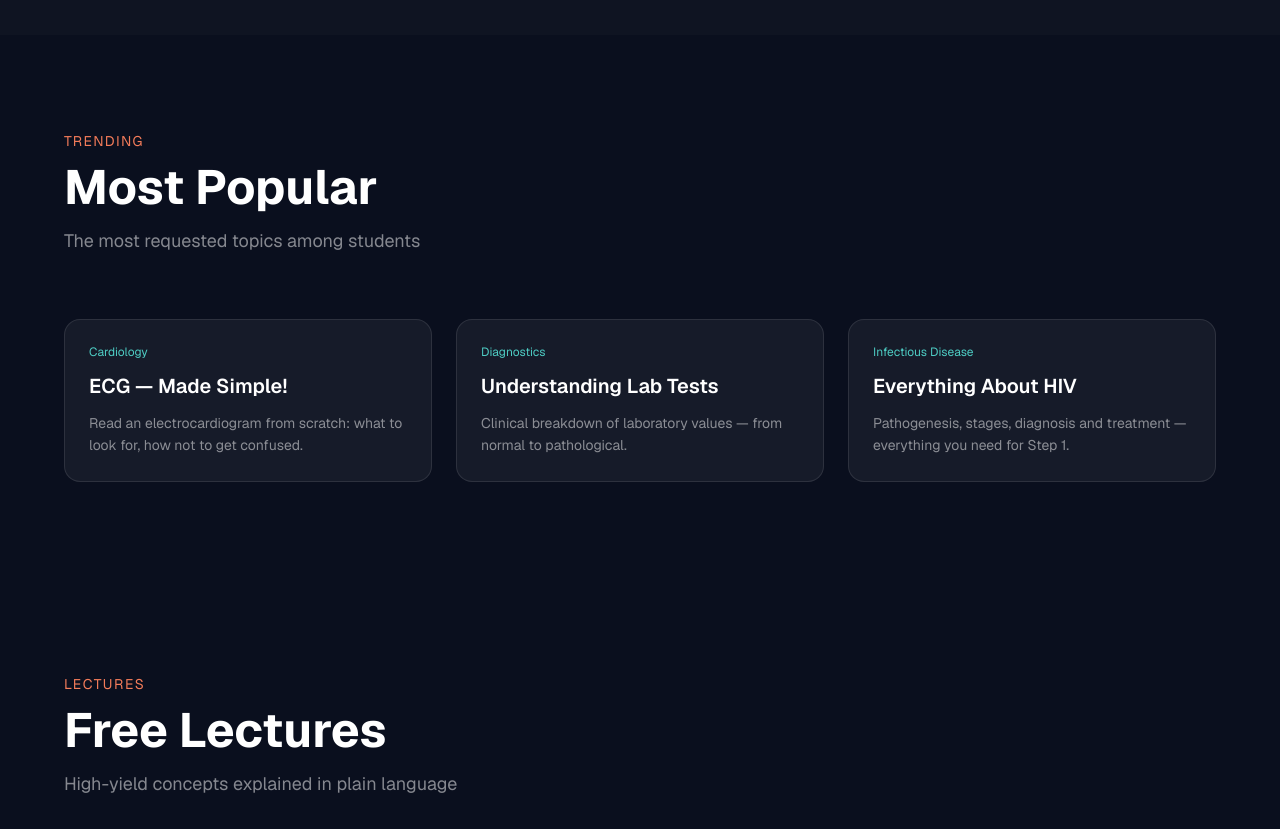
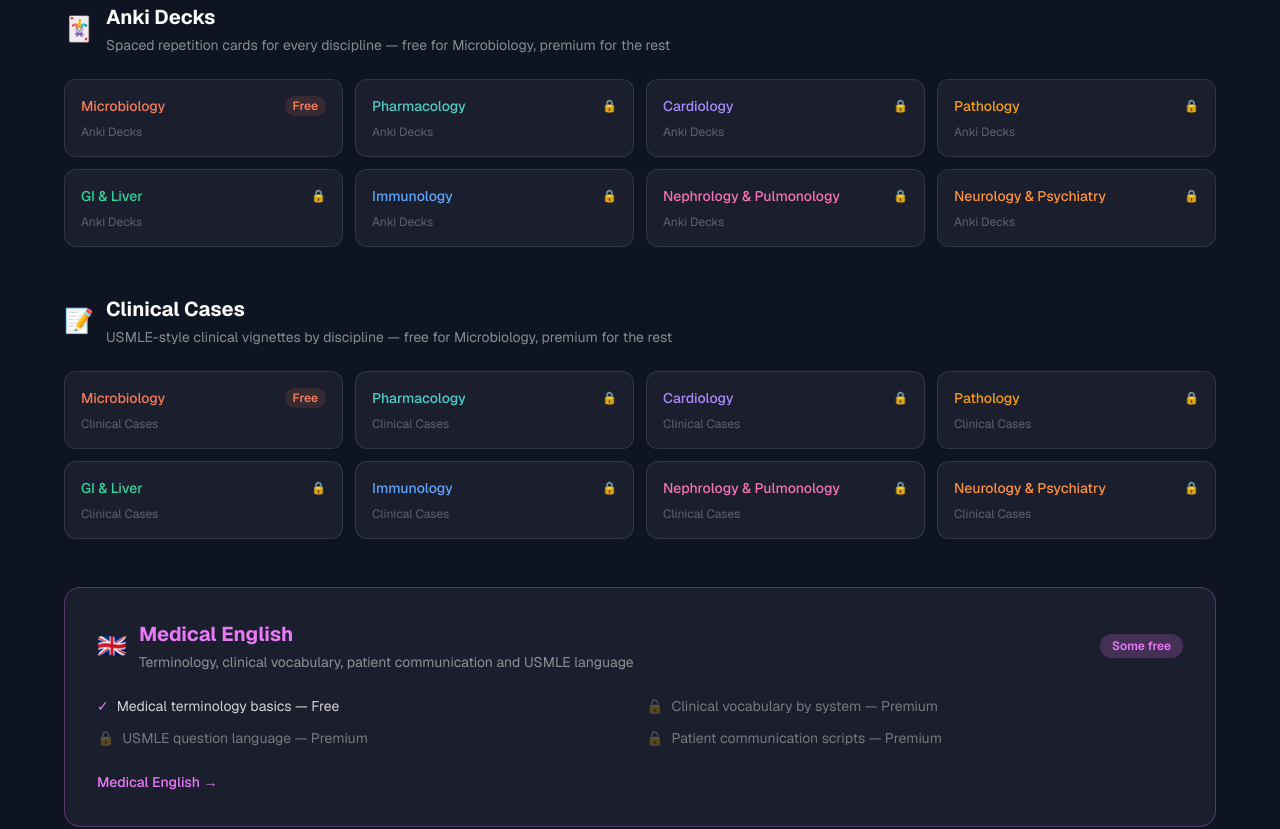
Before and after one commit to drasiiavinograd/asiiavinograd-site, a Next.js app: page /anki in a window 1280 px wide. Shown: the part 1780-2609 px from the top of the page. Built offline with nearby package versions, Linux system fonts and the light colour scheme.

Commit message:
curriculum: add anki/cases/english blocks after discipline cards

```diff
--- a/app/[locale]/page.tsx
+++ b/app/[locale]/page.tsx
@@ -44,6 +44,7 @@
 
   const aboutItems = t.raw('about.items') as {label: string, sub: string}[];
   const curriculumItems = t.raw('curriculum.items') as {title: string, topics: string, free: boolean, slug: string}[];
+  const englishFeatures = t.raw('curriculum.english_features') as string[];
   const lectureItems = t.raw('lectures.items') as {tag: string, title: string, desc: string, url: string, soon: boolean}[];
   const platforms = t.raw('connect.platforms') as {name: string, sub: string, url: string}[];
 
@@ -156,6 +157,96 @@
               );
             })}
           </div>
+
+          {/* Anki блок */}
+          <div className="mt-16">
+            <div className="flex items-center gap-3 mb-6">
+              <span className="text-2xl">🃏</span>
+              <div>
+                <h3 className="text-xl font-bold text-white">{t('curriculum.anki_title')}</h3>
+                <p className="text-white/50 text-sm mt-1">{t('curriculum.anki_desc')}</p>
+              </div>
+            </div>
+            <div className="grid sm:grid-cols-2 lg:grid-cols-4 gap-3">
+              {curriculumItems.map((item, i) => {
+                const colors = ['#f47c5a','#4ecdc4','#a78bfa','#f59e0b','#34d399','#60a5fa','#f472b6','#fb923c'];
+                const color = colors[i % colors.length];
+                return (
+                  <a key={item.slug} href={`/${item.slug}#anki`}
+                    className="bg-white/5 border border-white/10 rounded-xl p-4 hover:bg-white/8 transition-all block group">
+                    <div className="flex items-center justify-between mb-2">
+                      <span className="text-sm font-medium group-hover:text-white transition-colors" style={{ color }}>{item.title}</span>
+                      {item.free
+                        ? <span className="text-xs px-2 py-0.5 rounded-full font-semibold" style={{ backgroundColor: color + '20', color }}>{t('curriculum.free_badge')}</span>
+                        : <span className="text-xs">🔒</span>
+                      }
+                    </div>
+                    <div className="text-white/30 text-xs">{t('curriculum.anki_title')}</div>
+                  </a>
+                );
+              })}
+            </div>
+          </div>
+
+          {/* Разборы задач блок */}
+          <div className="mt-12">
+            <div className="flex items-center gap-3 mb-6">
+              <span className="text-2xl">📝</span>
+              <div>
+                <h3 className="text-xl font-bold text-white">{t('curriculum.cases_title')}</h3>
+                <p className="text-white/50 text-sm mt-1">{t('curriculum.cases_desc')}</p>
+              </div>
+            </div>
+            <div className="grid sm:grid-cols-2 lg:grid-cols-4 gap-3">
+              {curriculumItems.map((item, i) => {
+                const colors = ['#f47c5a','#4ecdc4','#a78bfa','#f59e0b','#34d399','#60a5fa','#f472b6','#fb923c'];
+                const color = colors[i % colors.length];
+                return (
+                  <a key={item.slug} href={`/${item.slug}#cases`}
+                    className="bg-white/5 border border-white/10 rounded-xl p-4 hover:bg-white/8 transition-all block group">
+                    <div className="flex items-center justify-between mb-2">
+                      <span className="text-sm font-medium group-hover:text-white transition-colors" style={{ color }}>{item.title}</span>
+                      {item.free
+                        ? <span className="text-xs px-2 py-0.5 rounded-full font-semibold" style={{ backgroundColor: color + '20', color }}>{t('curriculum.free_badge')}</span>
+                        : <span className="text-xs">🔒</span>
+                      }
+                    </div>
+                    <div className="text-white/30 text-xs">{t('curriculum.cases_title')}</div>
+                  </a>
+                );
+              })}
+            </div>
+          </div>
+
+          {/* Медицинский английский блок */}
+          <div className="mt-12 bg-white/5 border border-[#e879f9]/30 rounded-2xl p-8">
+            <div className="flex items-center justify-between flex-wrap gap-4 mb-6">
+              <div className="flex items-center gap-3">
+                <span className="text-2xl">🇬🇧</span>
+                <div>
+                  <h3 className="text-xl font-bold text-[#e879f9]">{t('curriculum.english_title')}</h3>
+                  <p className="text-white/50 text-sm mt-1">{t('curriculum.english_desc')}</p>
+                </div>
+              </div>
+              <span className="text-xs font-semibold px-3 py-1 rounded-full bg-[#e879f9]/20 text-[#e879f9]">
+                {t('curriculum.english_badge_free')}
+              </span>
+            </div>
+            <div className="grid sm:grid-cols-2 gap-3">
+              {englishFeatures.map((feature, i) => (
+                <div key={i} className="flex items-center gap-2 text-sm">
+                  <span className={i === 0 ? 'text-[#e879f9]' : 'text-white/30'}>
+                    {i === 0 ? '✓' : '🔒'}
+                  </span>
+                  <span className={i === 0 ? 'text-white/80' : 'text-white/40'}>{feature}</span>
+                </div>
+              ))}
+            </div>
+            <a href="/medical-english" className="inline-block mt-6 text-sm font-medium text-[#e879f9] hover:text-white transition-colors">
+              {t('curriculum.english_title')} →
+            </a>
+          </div>
+
         </div>
       </section>
       <section id="trending" className="py-24 px-6">
```
